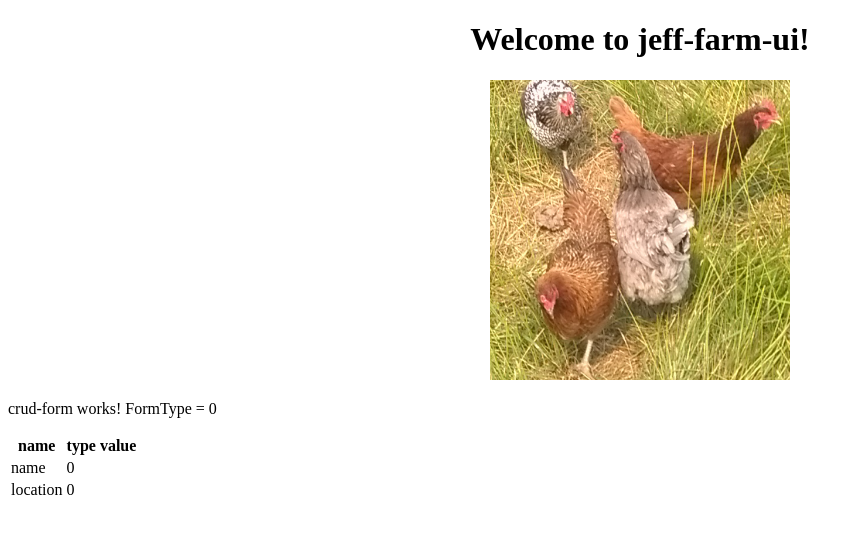
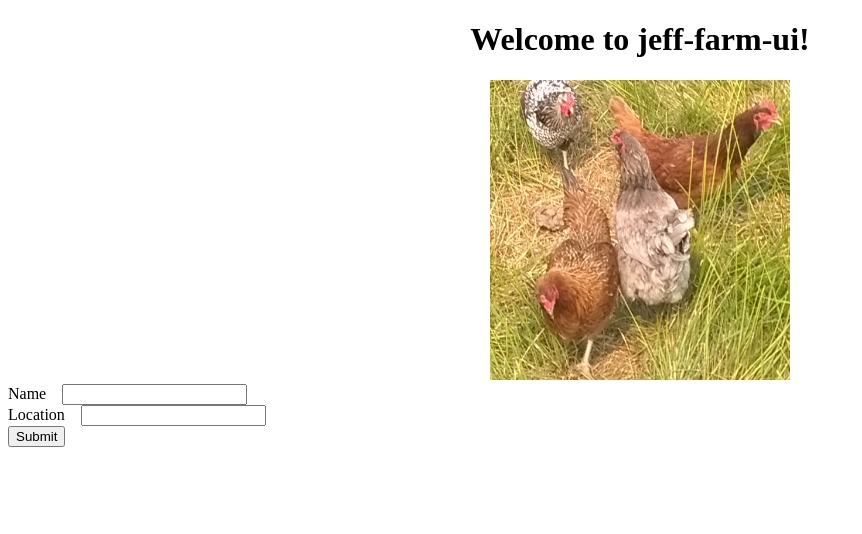
Before and after one commit to jacobpatterson1549/jeff-farm, an Angular app in the folder jeff-farm-ui/: page /farms in a window 1280 px wide. Both pictures are taken after a click on the button "Create new Item". Shown: the top 534 px of the page, without its empty margins (0-862 px from the left). Built offline with nearby package versions, Linux system fonts and the light colour scheme; no server answers.

Commit message:
adding basic string forms

```diff
--- a/jeff-farm-ui/src/app/app.module.ts
+++ b/jeff-farm-ui/src/app/app.module.ts
@@ -1,9 +1,9 @@
 import { NgModule } from '@angular/core';
 import { BrowserModule } from '@angular/platform-browser';
 import { HttpClientModule } from '@angular/common/http';
+import { FormsModule }   from '@angular/forms';
+
 import { AppRoutingModule } from './app-routing.module';
-import { ReactiveFormsModule } from '@angular/forms';
-
 import { AppComponent } from './app.component';
 import { PageNotFoundComponent } from './components/page-not-found.component';
 import { CrudListComponent } from './components/crud-list/crud-list.component';
@@ -23,8 +23,8 @@ import { FarmsListComponent, FarmsCreateComponent, FarmsUpdateComponent } from '
   imports: [
     BrowserModule,
     HttpClientModule,
+    FormsModule,
     AppRoutingModule,
-    ReactiveFormsModule,
   ],
   providers: [],
   bootstrap: [AppComponent]
--- a/jeff-farm-ui/src/app/classes/form.item.ts
+++ b/jeff-farm-ui/src/app/classes/form.item.ts
@@ -1,7 +1,7 @@
 export class FormItem {
-    private name: string;
-    private type: FormItemType;
-    private value: string;
+    public name: string;
+    public type: FormItemType;
+    public value: string;
 
     constructor(name: string, type: FormItemType, value?: string) {
         this.name = name;
--- a/jeff-farm-ui/src/app/components/crud-form/crud-form.component.html
+++ b/jeff-farm-ui/src/app/components/crud-form/crud-form.component.html
@@ -1,15 +1,8 @@
-<p>
-  crud-form works!  FormType = {{formType}}
-</p>
-<table>
-  <tr>
-      <th>name</th>
-      <th>type</th>
-      <th>value</th>
-  </tr>
-  <tr *ngFor="let formItem of formItems">
-    <td>{{formItem.name}}</td>
-    <td>{{formItem.type}}</td>
-    <td>{{formItem.value}}</td>
-  </tr>
-</table>
+<form #crudForm="ngForm">
+  <div *ngFor="let formItem of formItems">
+    <label [for]="formItem.name">{{formItem.name | titlecase}}</label>
+    <!-- TODO: input for type of formItem -->
+    <input [name]="formItem.name" type="text" required [(ngModel)]="formItem.value">
+  </div>
+  <button type="submit" (click)="submitForm()">{{submitValue}}</button>
+</form>
--- a/jeff-farm-ui/src/app/components/crud-form/crud-form.component.ts
+++ b/jeff-farm-ui/src/app/components/crud-form/crud-form.component.ts
@@ -1,12 +1,11 @@
 import { Component, OnInit, Input } from '@angular/core';
 import { ActivatedRoute } from '@angular/router';
-import { Observable, of } from 'rxjs';
+import { Location } from '@angular/common';
 
 import { CrudItem } from 'src/app/classes/crud.item';
 import { CrudService } from 'src/app/services/crud.service';
 import { FormType } from 'src/app/classes/form.type';
 import { FormItem } from 'src/app/classes/form.item';
-import { Farm } from 'src/app/classes/farm';
 
 @Component({
   selector: 'app-crud-form',
@@ -19,10 +18,14 @@ export class CrudFormComponent<T extends CrudItem> implements OnInit {
   @Input() formType: FormType;
   @Input() formItems: FormItem[];
   @Input() crudItem: T
+  submitValue: string;
 
-  constructor(private route: ActivatedRoute) { }
+  constructor(private route: ActivatedRoute, private location: Location) { }
 
   ngOnInit() {
+
+    this.submitValue = (this.formType === FormType.Update) ? 'Update' : 'Submit';
+
     if (this.formType == FormType.Create) {
       this.formItems = this.crudItem.getFormItems();
     }
@@ -32,7 +35,23 @@ export class CrudFormComponent<T extends CrudItem> implements OnInit {
         .subscribe((data: CrudItem) => {
           this.crudItem = Object.assign(this.crudItem, data)
           this.formItems = this.crudItem.getFormItems();
-          });
+        });
+    }
+  }
+
+  submitForm() {
+
+    for (let formItem of this.formItems) {
+      this.crudItem[formItem.name] = formItem.value;
+    }
+
+    if (this.formType == FormType.Create) {
+      this.crudService.create(this.crudItem)
+        .subscribe(result => { location.replace('../..') });
+    }
+    if (this.formType == FormType.Update) {
+      this.crudService.update(this.crudItem)
+        .subscribe(result => { location.replace('../..') });
     }
   }
 }
```
